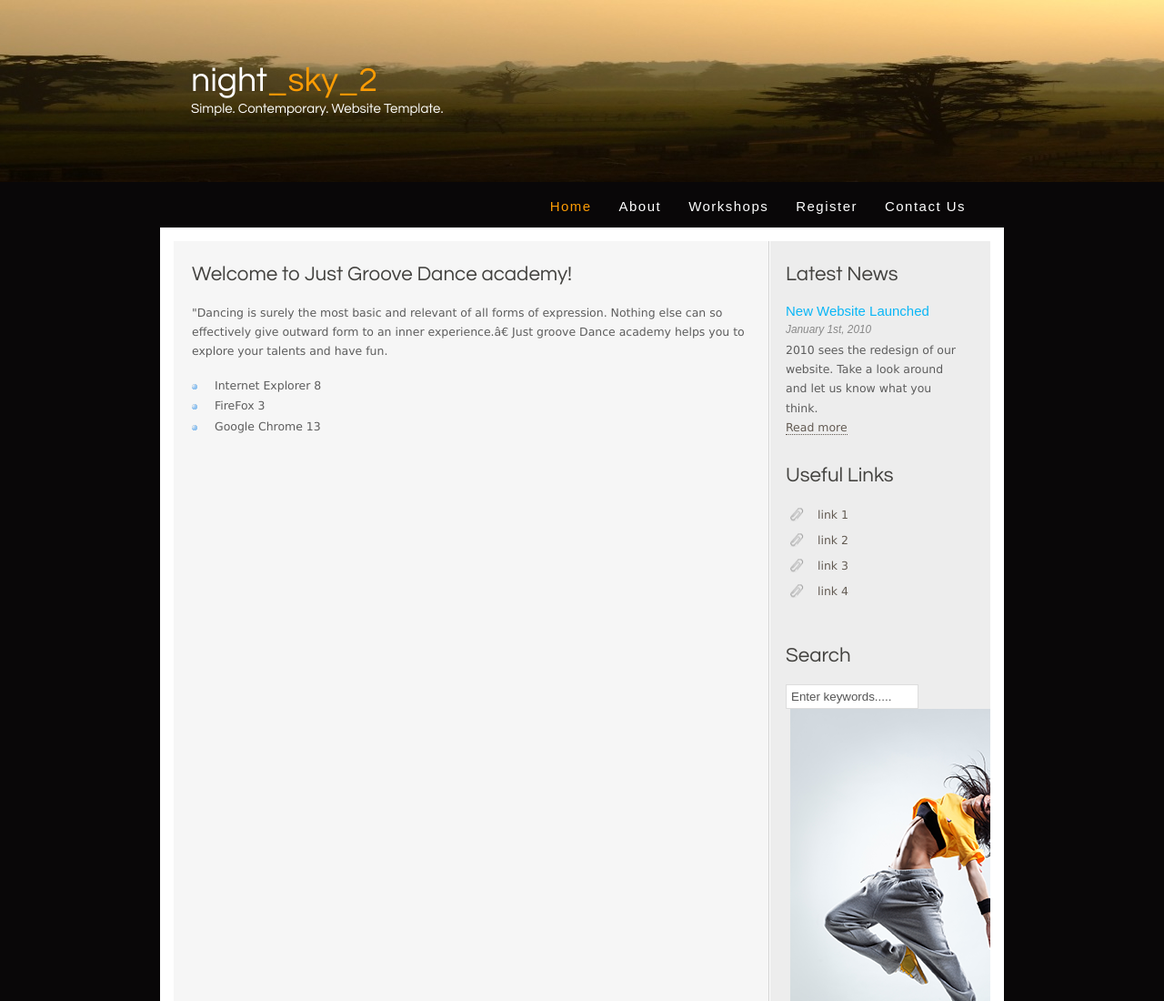
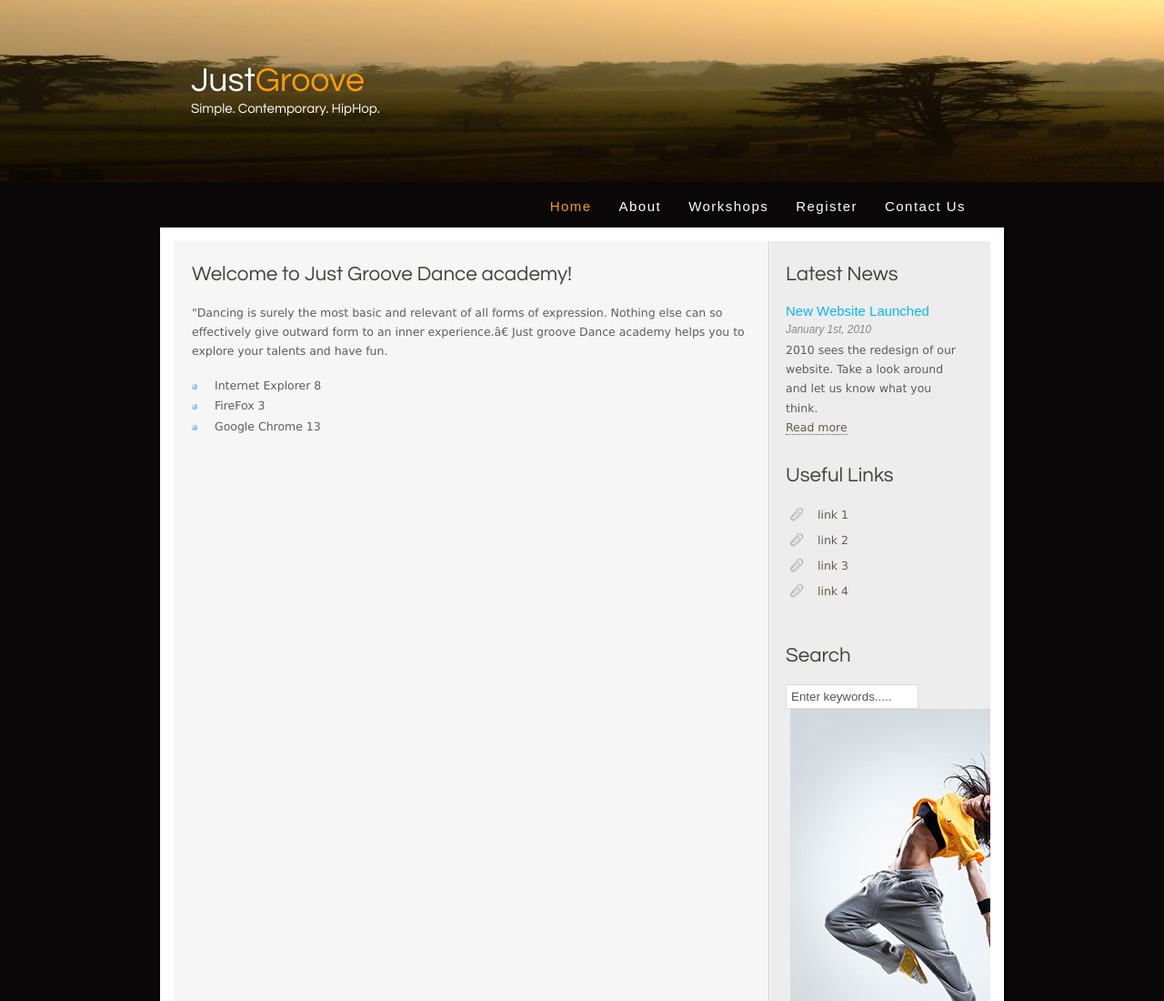
Before and after one commit to PranavyPraveen/Just-Groove, a plain HTML site: page index.html in a window 1280 px wide. Shown: the top 1100 px of the page at 91% size. Drawn offline with Linux system fonts and the light colour scheme.

Commit message:
Update index.html

```diff
--- a/index.html
+++ b/index.html
@@ -15,8 +15,8 @@
       <div id="logo">
         <div id="logo_text">
           <!-- class="logo_colour", allows you to change the colour of the text -->
-          <h1><a href="index.html">night<span class="logo_colour">_sky_2</span></a></h1>
-          <h2>Simple. Contemporary. Website Template.</h2>
+          <h1><a href="index.html">Just<span class="logo_colour">Groove</span></a></h1>
+          <h2>Simple. Contemporary. HipHop.</h2>
         </div>
       </div>
       <div id="menubar">
```
